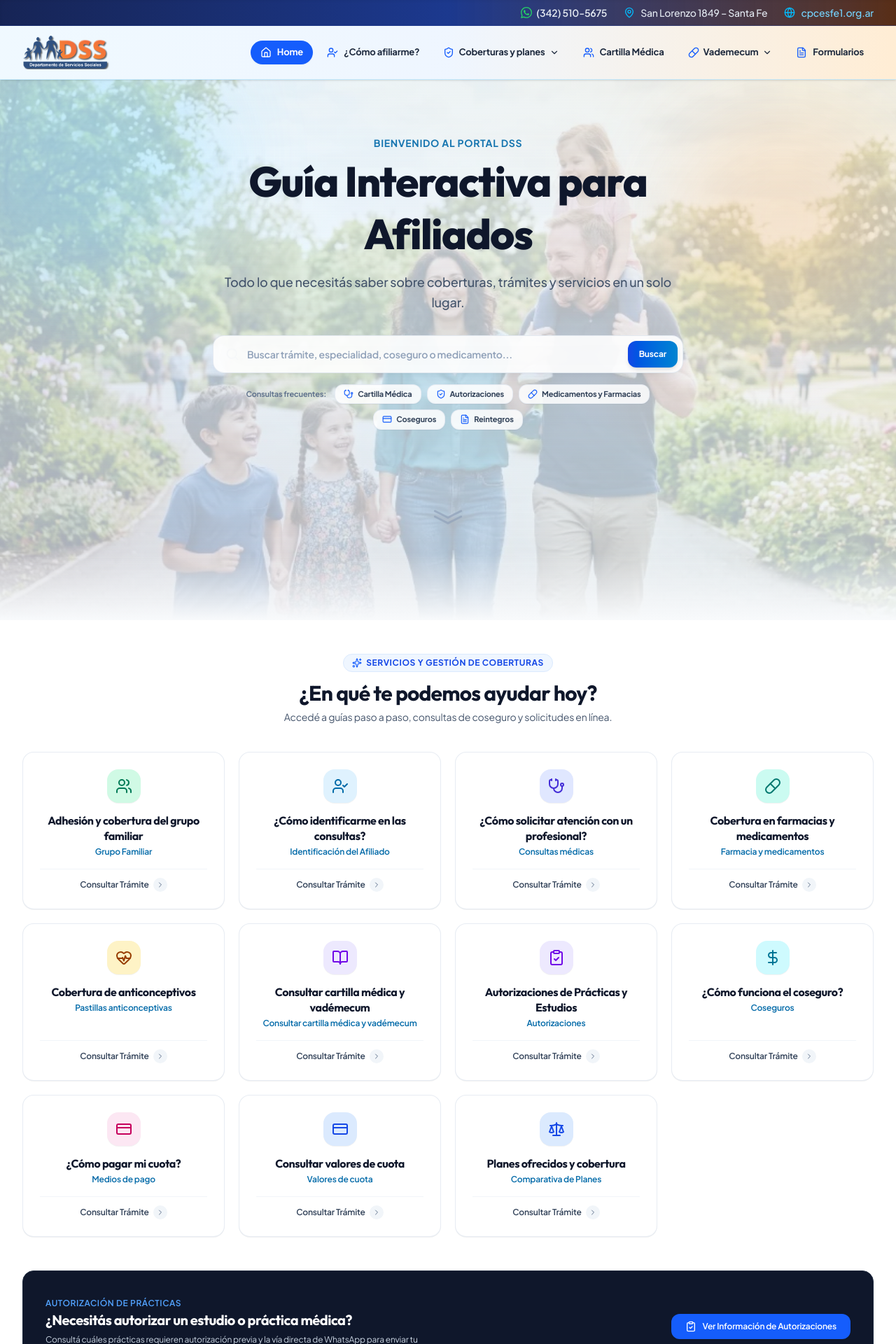
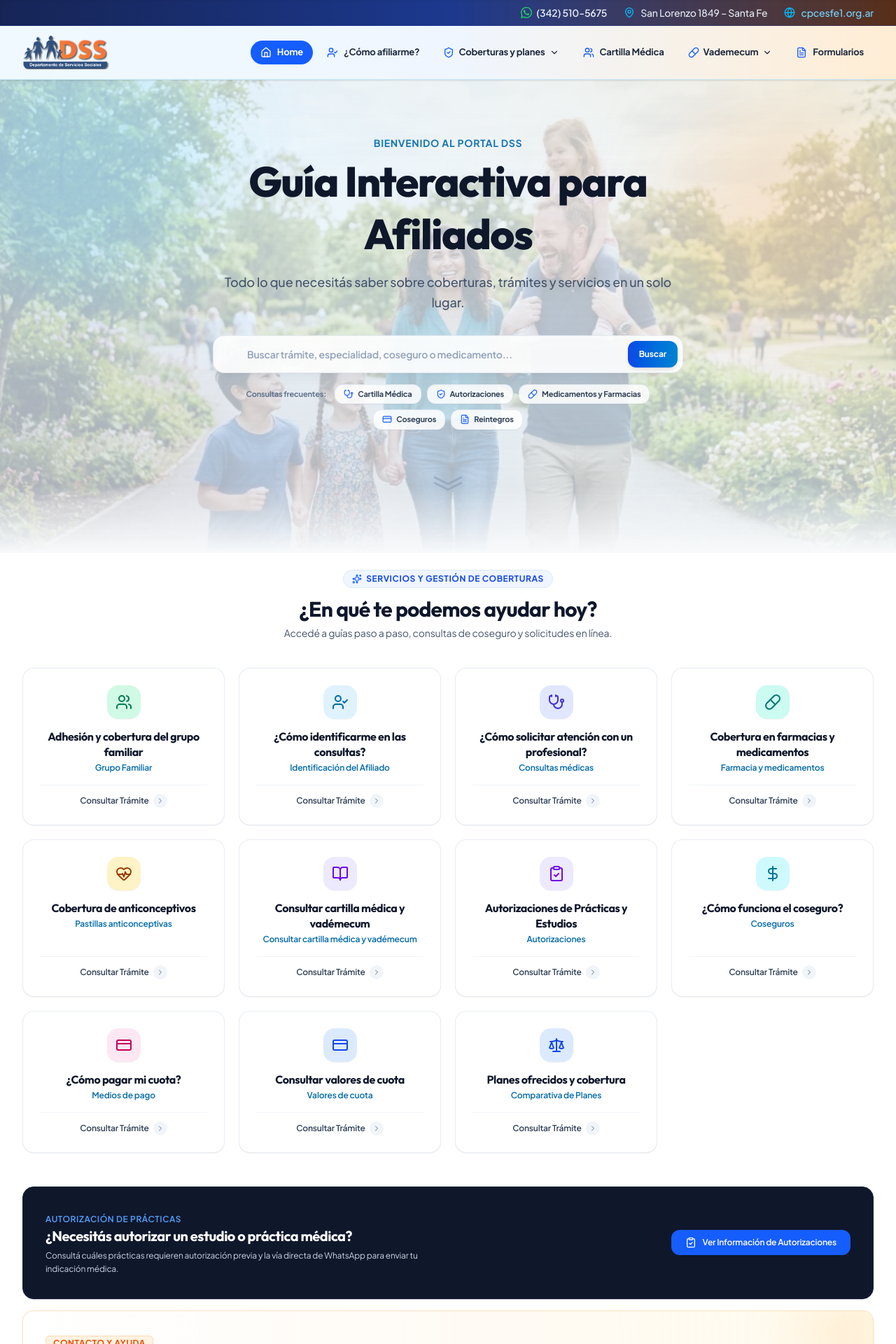
Before and after one commit to KarimServin/guia-interactiva-dss, a Next.js app: page / in a window 1280 px wide. Shown: the top 1920 px of the page at 70% size. Built offline with nearby package versions, Linux system fonts and the light colour scheme.

Commit message:
Reduce vertical padding between Hero search and ActionGrid

```diff
--- a/src/components/ActionGrid.tsx
+++ b/src/components/ActionGrid.tsx
@@ -68,7 +68,7 @@ export const ActionGrid: React.FC<ActionGridProps> = ({
   filteredModuleId,
 }) => {
   return (
-    <section id="servicios" className="py-12 px-4 sm:px-6 lg:px-8 max-w-7xl mx-auto scroll-mt-20">
+    <section id="servicios" className="pt-4 pb-12 sm:pt-6 px-4 sm:px-6 lg:px-8 max-w-7xl mx-auto scroll-mt-20">
       {/* Central Separator Section */}
       <div className="text-center mb-10">
         <span className="inline-flex items-center gap-1.5 text-xs font-bold text-blue-700 uppercase tracking-wider bg-blue-50 border border-blue-100 px-3 py-1 rounded-full">
--- a/src/components/HeroSection.tsx
+++ b/src/components/HeroSection.tsx
@@ -25,7 +25,7 @@ export const HeroSection: React.FC<HeroSectionProps> = ({
   ];
 
   return (
-    <div className="relative overflow-hidden py-14 sm:py-20 px-4 sm:px-6 lg:px-8 z-10 bg-gradient-to-b from-sky-50/90 via-blue-50/50 to-slate-50">
+    <div className="relative overflow-hidden pt-14 pb-8 sm:pt-20 sm:pb-12 px-4 sm:px-6 lg:px-8 z-10 bg-gradient-to-b from-sky-50/90 via-blue-50/50 to-slate-50">
       {/* Background Hero Image with Soft Dual Overlay */}
       <div
         className="absolute inset-0 z-0 opacity-25 bg-cover bg-center bg-no-repeat pointer-events-none mix-blend-multiply"
@@ -109,7 +109,7 @@ export const HeroSection: React.FC<HeroSectionProps> = ({
           </div>
 
           {/* Minimalist Double Scroll Arrow */}
-          <div className="flex justify-center pt-16 sm:pt-24 pb-4 -mb-6">
+          <div className="flex justify-center pt-8 sm:pt-12 pb-2 -mb-8">
             <button
               onClick={() => {
                 const el = document.getElementById('servicios');
```
Also changed, not shown: 1 other file (tests, documents, lock files or other folders).
